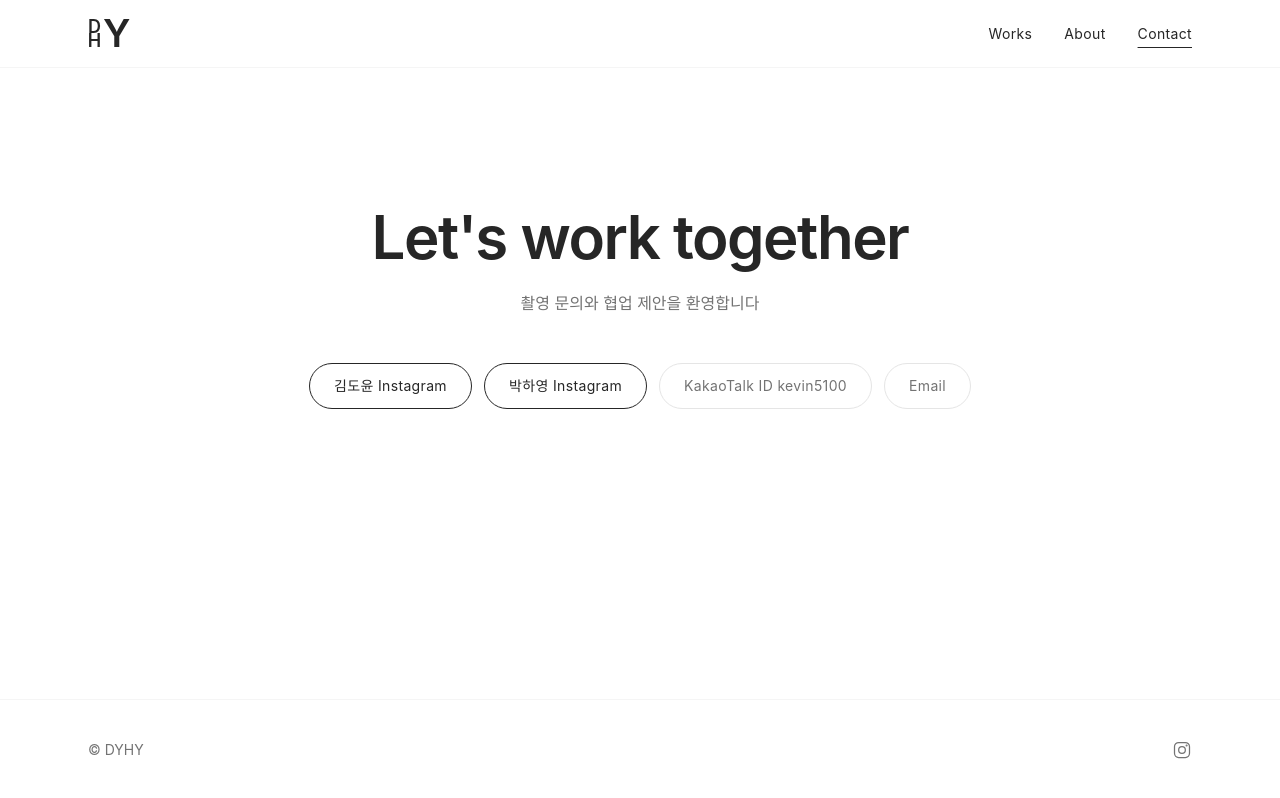
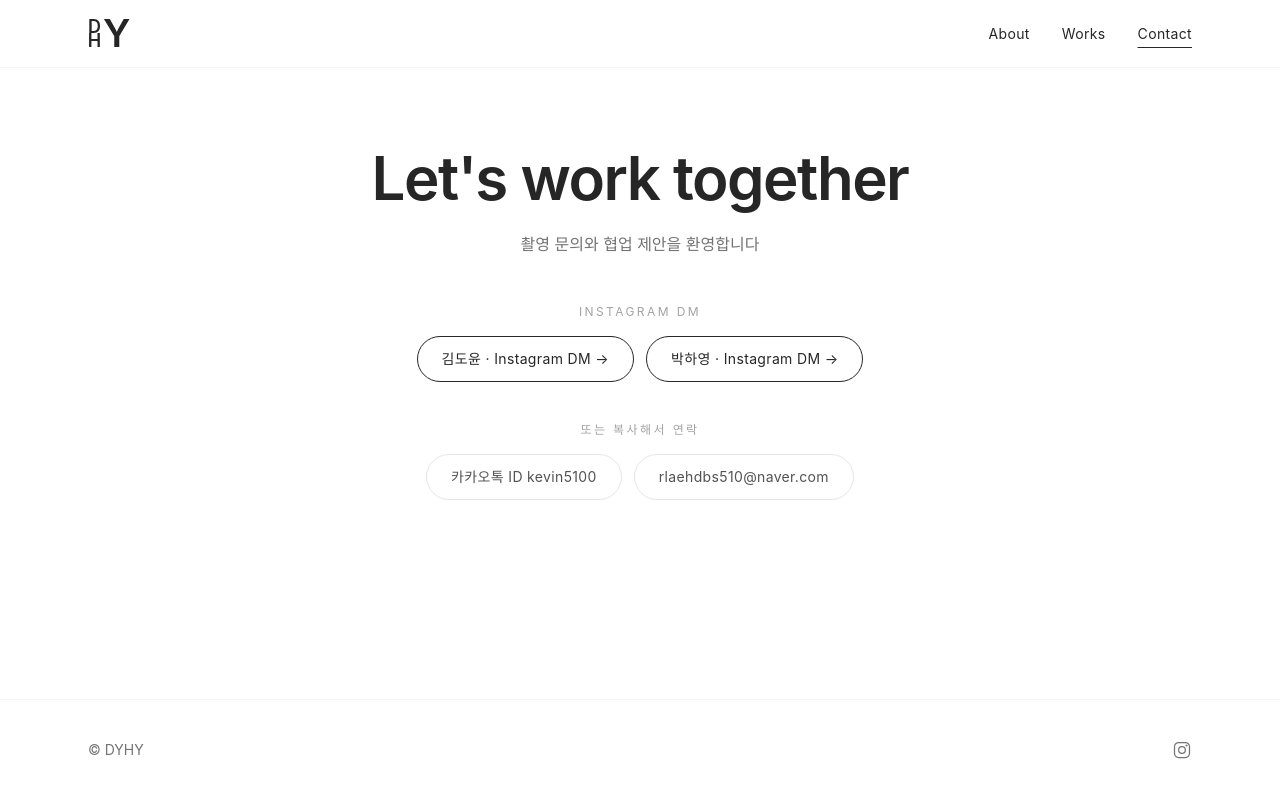
Before and after one commit to Doyoun510/Photographer_Portfolio_DYHY, a React (Vite) app: page /contact in a window 1280 px wide. Built offline with nearby package versions, Linux system fonts and the light colour scheme; the HTML template or start-up script is replaced by a standard one; a web font is replaced by a local one.

Commit message:
feat: 헤더 순서 About/Works/Contact, Contact에 Instagram DM 명시·이메일 복사 방식 전환(인앱 브라우저 폴백 포함)

```diff
--- a/src/components/Header.tsx
+++ b/src/components/Header.tsx
@@ -3,8 +3,8 @@ import { Link, NavLink, useLocation } from "react-router-dom";
 import Logo from "./Logo";
 
 const LINKS = [
+  { to: "/about", label: "About" },
   { to: "/works", label: "Works" },
-  { to: "/about", label: "About" },
   { to: "/contact", label: "Contact" },
 ];
 
--- a/src/data/artists.json
+++ b/src/data/artists.json
@@ -38,7 +38,7 @@
       {
         "group": "협업",
         "items": [
-          { "title": "인터스타일 매거진 홈 레코드 촬영" },
+          { "title": "인터스타일 매거진 홈 레코드 촬영 작가" },
           { "title": "포토그라운드 스냅 사진 플랫폼 전 소속 작가" }
         ]
       }
--- a/src/pages/Contact.tsx
+++ b/src/pages/Contact.tsx
@@ -6,17 +6,39 @@ import type { Artist } from "../types";
 const artists = artistsData as Artist[];
 
 export default function Contact() {
-  const [copied, setCopied] = useState(false);
+  // 복사된 항목의 key를 저장 (kakao / email)
+  const [copied, setCopied] = useState<string | null>(null);
 
-  const copyKakao = async () => {
+  const copy = async (key: string, text: string) => {
+    let ok = false;
+    // 1) 최신 Clipboard API
     try {
-      await navigator.clipboard.writeText(site.kakaoId);
-      setCopied(true);
-      setTimeout(() => setCopied(false), 1500);
+      await navigator.clipboard.writeText(text);
+      ok = true;
     } catch {
-      /* 클립보드 접근 불가 시 조용히 무시 */
+      // 2) 인앱 브라우저(인스타·카톡) 대응 폴백
+      try {
+        const ta = document.createElement("textarea");
+        ta.value = text;
+        ta.style.position = "fixed";
+        ta.style.opacity = "0";
+        document.body.appendChild(ta);
+        ta.focus();
+        ta.select();
+        ok = document.execCommand("copy");
+        document.body.removeChild(ta);
+      } catch {
+        ok = false;
+      }
+    }
+    if (ok) {
+      setCopied(key);
+      setTimeout(() => setCopied(null), 1500);
     }
   };
+
+  const pill =
+    "rounded-full border px-6 py-3 text-sm tracking-wide transition-colors";
 
   return (
     <section className="mx-auto flex min-h-[60svh] max-w-3xl flex-col items-center justify-center px-6 py-20 text-center">
@@ -25,31 +47,45 @@ export default function Contact() {
       </h1>
       <p className="mt-6 text-neutral-500">{site.contactSub}</p>
 
-      <div className="mt-12 flex flex-col items-center gap-3 sm:flex-row sm:flex-wrap sm:justify-center">
+      {/* Instagram DM */}
+      <p className="mt-12 text-xs uppercase tracking-[0.2em] text-neutral-400">
+        Instagram DM
+      </p>
+      <div className="mt-4 flex flex-col items-center gap-3 sm:flex-row sm:justify-center">
         {artists.map((artist) => (
           <a
             key={artist.id}
             href={artist.instagram}
             target="_blank"
             rel="noreferrer"
-            className="rounded-full border border-neutral-800 px-6 py-3 text-sm tracking-wide transition-colors hover:bg-neutral-800 hover:text-white"
+            className={`${pill} border-neutral-800 hover:bg-neutral-800 hover:text-white`}
           >
-            {artist.name} Instagram
+            {artist.name} · Instagram DM →
           </a>
         ))}
+      </div>
+
+      {/* 카카오톡 · 이메일 (클릭 시 복사) */}
+      <p className="mt-10 text-xs uppercase tracking-[0.2em] text-neutral-400">
+        또는 복사해서 연락
+      </p>
+      <div className="mt-4 flex flex-col items-center gap-3 sm:flex-row sm:justify-center">
         <button
           type="button"
-          onClick={copyKakao}
-          className="rounded-full border border-neutral-200 px-6 py-3 text-sm tracking-wide text-neutral-500 transition-colors hover:border-neutral-400"
+          onClick={() => copy("kakao", site.kakaoId)}
+          className={`${pill} border-neutral-200 text-neutral-600 hover:border-neutral-400`}
         >
-          {copied ? "아이디 복사됨 ✓" : `KakaoTalk ID ${site.kakaoId}`}
+          {copied === "kakao"
+            ? "카카오 아이디 복사됨 ✓"
+            : `카카오톡 ID  ${site.kakaoId}`}
         </button>
-        <a
-          href={`mailto:${site.email}`}
-          className="rounded-full border border-neutral-200 px-6 py-3 text-sm tracking-wide text-neutral-500 transition-colors hover:border-neutral-400"
+        <button
+          type="button"
+          onClick={() => copy("email", site.email)}
+          className={`${pill} border-neutral-200 text-neutral-600 hover:border-neutral-400`}
         >
-          Email
-        </a>
+          {copied === "email" ? "이메일 복사됨 ✓" : site.email}
+        </button>
       </div>
     </section>
   );
```
